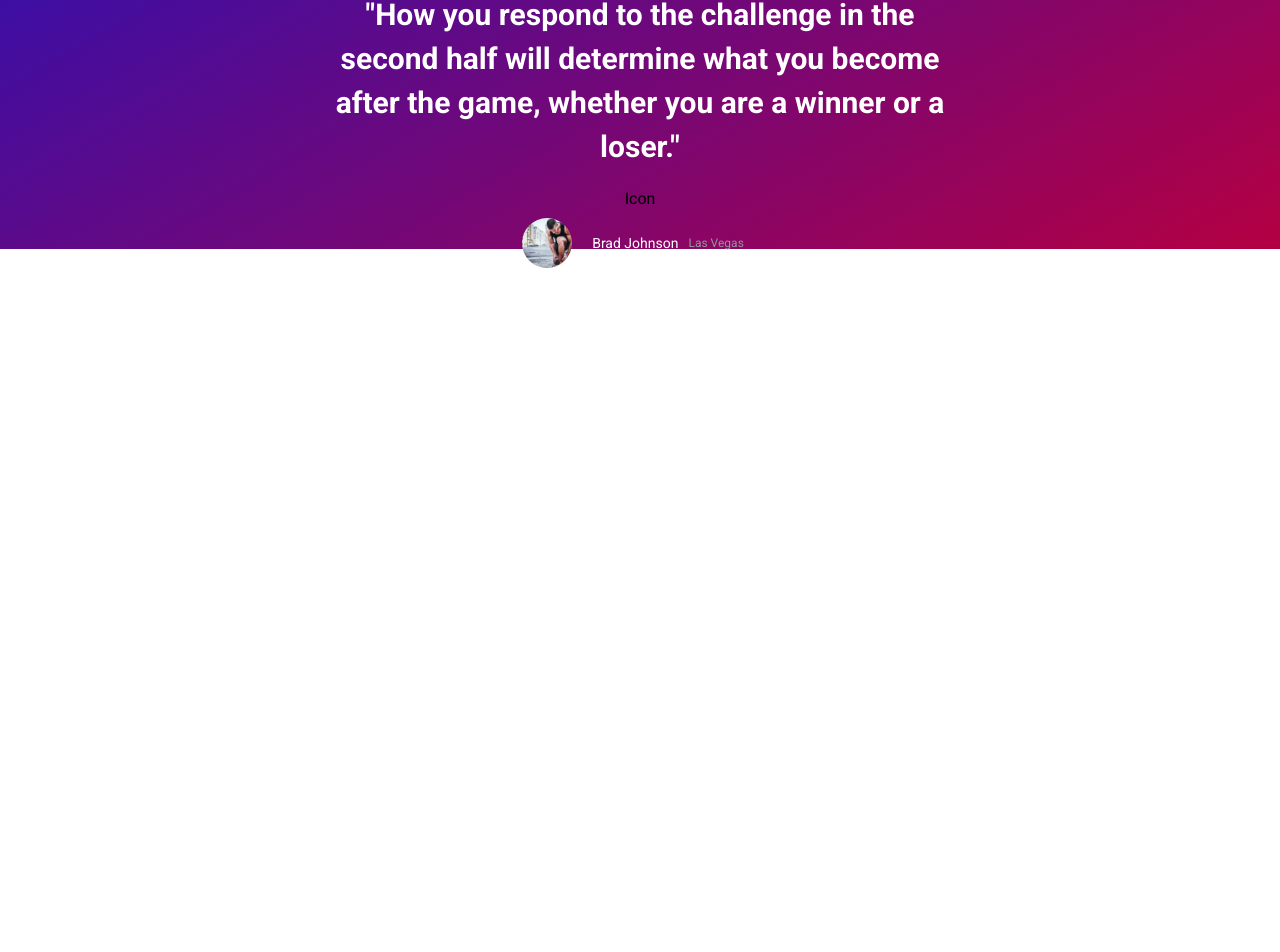
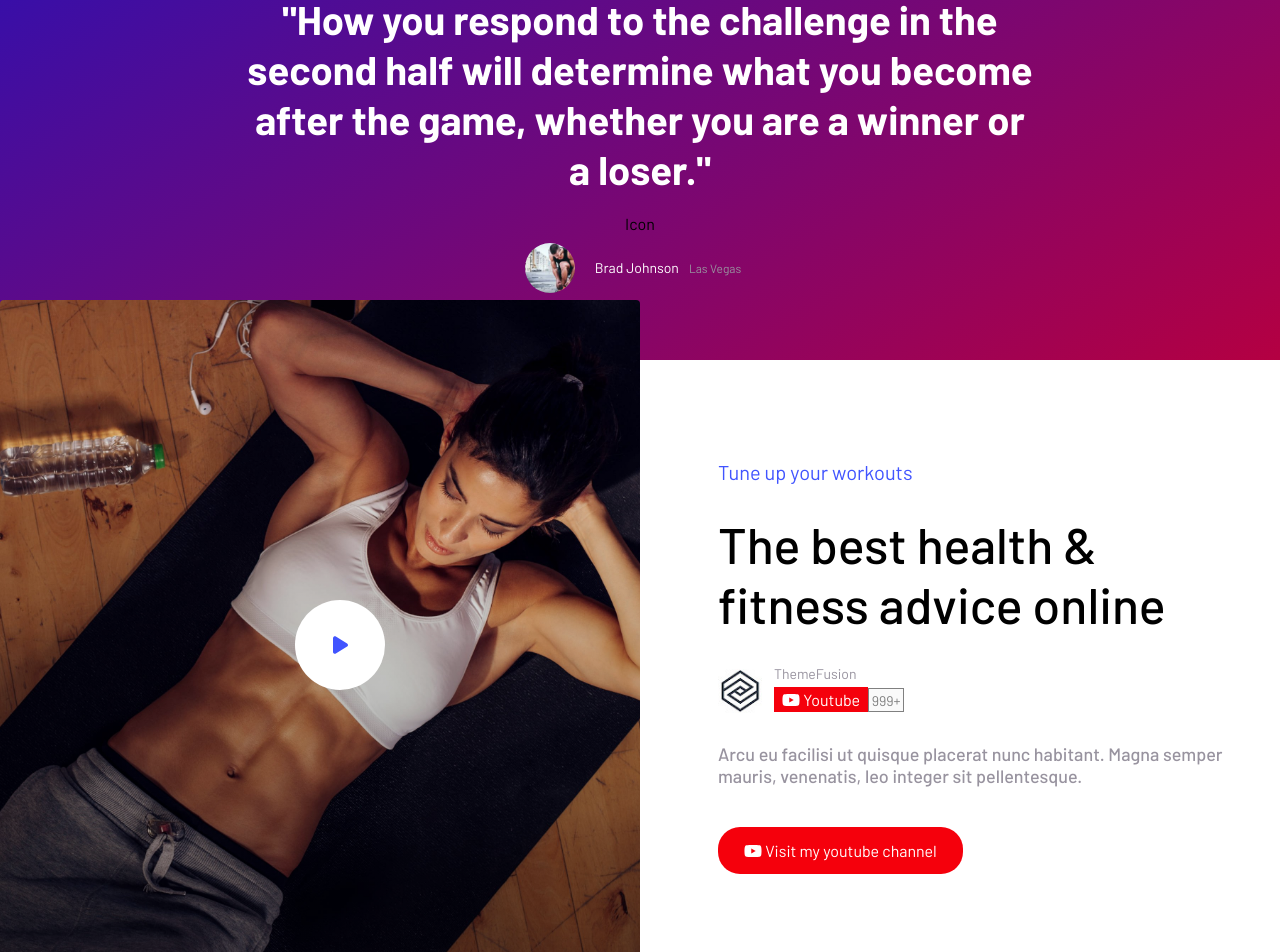
Before and after one commit to Pastafredda/proj-html-vuejs, a Vue app: page / in a window 1280 px wide. Shown: the part 1163-2115 px from the top of the page. Before the commit the page ends 1435 px from the top, so only its background shows below. Built offline with nearby package versions, Linux system fonts and the light colour scheme.

Commit message:
sezione video

```diff
--- a/index.html
+++ b/index.html
@@ -5,7 +5,9 @@
   <meta charset="UTF-8" />
   <link rel="icon" type="image/svg+xml" href="/vite.svg" />
   <meta name="viewport" content="width=device-width, initial-scale=1.0" />
-  <link href="https://fonts.googleapis.com/css2?family=Roboto:wght@300;400;500;700&display=swap" rel="stylesheet">
+  <link rel="preconnect" href="https://fonts.googleapis.com">
+  <link rel="preconnect" href="https://fonts.gstatic.com" crossorigin>
+  <link href="https://fonts.googleapis.com/css2?family=Barlow:wght@300;400;500;700&display=swap" rel="stylesheet">
   <title>Fitness</title>
 </head>
 
--- /dev/null
+++ b/src/components/CardRadius.vue
@@ -0,0 +1,21 @@
+<script>
+export default {
+    name: "CardRadius",
+    props: {
+        details: Object
+    }
+}
+</script>
+<template>
+    <div class="card">
+        <ul>
+            <li id="icon">Icon </li>
+            <li id="title">{{ details.title }}</li>
+            <li>{{ details.subtitle }}</li>
+        </ul>
+    </div>
+</template>
+<style scoped lang="scss">
+@use "../styles/general.scss" as *;
+@use "../styles/variables.scss" as *;
+</style>
--- a/src/components/Jumbo.vue
+++ b/src/components/Jumbo.vue
@@ -1,6 +1,10 @@
 <script>
+import TastoPlay from './TastoPlay.vue'
 export default {
     name: "Jumbo",
+    components: {
+        TastoPlay
+    }
 
 }
 </script>
@@ -18,9 +22,7 @@ export default {
                     <button class="yt"><font-awesome-icon :icon="['fab', 'youtube']" /> Visit my youtube channel</button>
                     <button class="buy">Buy avada today <font-awesome-icon :icon="['fas', 'arrow-right']" /></button>
                 </div>
-                <div class="play">
-                    <font-awesome-icon :icon="['fas', 'play']" />
-                </div>
+                <TastoPlay />
             </div>
         </div>
     </div>
@@ -84,8 +86,6 @@ export default {
 
             .fa-play {
                 font-size: 16px;
-
-
             }
         }
 
--- a/src/components/Main.vue
+++ b/src/components/Main.vue
@@ -1,12 +1,14 @@
 <script>
 import Jumbo from './Jumbo.vue'
 import SectionService from './SectionService.vue'
+import SectionVideo from './SectionVideo.vue'
 
 export default {
     name: "Main",
     components: {
         Jumbo,
-        SectionService
+        SectionService,
+        SectionVideo
     }
 }
 </script>
@@ -14,6 +16,7 @@ export default {
     <main>
         <Jumbo />
         <SectionService />
+        <SectionVideo />
     </main>
 </template>
 <style scoped lang="scss">
--- a/src/components/SectionService.vue
+++ b/src/components/SectionService.vue
@@ -1,6 +1,10 @@
 <script>
+import CardRadius from './CardRadius.vue'
 export default {
     name: "SectionService",
+    components: {
+        CardRadius
+    },
     data() {
         return {
             links: [
@@ -19,7 +23,8 @@ export default {
                 },
             ]
         }
-    }
+    },
+
 
 }
 </script>
@@ -28,17 +33,11 @@ export default {
         <div class="container">
             <div class="service">
                 <div class="cards">
-                    <div class="card" v-for="(link, index) in links" :key="index">
-                        <ul>
-                            <li id="icon">Icon </li>
-                            <li id="title">{{ link.title }}</li>
-                            <li>{{ link.subtitle }}</li>
-                        </ul>
-                    </div>
+                    <CardRadius v-for="(link, index) in links" :key="index" :details="link" />
                 </div>
                 <div class="quotes">
-                    <h2>"How you respond to the challenge in the second half will determine what you become after the game,
-                        whether you are a winner or a loser."</h2>
+                    <h3>"How you respond to the challenge in the second half will determine what you become after the game,
+                        whether you are a winner or a loser."</h3>
                     <span>Icon</span>
                     <div class="profile">
                         <div class="image">
@@ -58,7 +57,7 @@ export default {
 @use "../styles/variables.scss" as *;
 
 section {
-    height: 755px;
+    height: 865px;
     background: linear-gradient(150deg, rgb(0, 21, 214), rgb(180, 0, 66));
 
     .quotes {
@@ -68,12 +67,12 @@ section {
         margin-top: 120px;
 
 
-        h2 {
-            max-width: 60%;
+        h3 {
+            max-width: 77%;
             text-align: center;
             color: white;
-            font-size: 30px;
-            line-height: 44px;
+            font-size: 40px;
+            line-height: 50px;
             margin-bottom: 20px;
         }
 
--- /dev/null
+++ b/src/components/SectionVideo.vue
@@ -0,0 +1,163 @@
+<script>
+import TastoPlay from './TastoPlay.vue'
+import SectionVideoList from './SectionVideoList.vue'
+
+
+export default {
+    name: "SectionVideo",
+    components: {
+        TastoPlay,
+        SectionVideoList
+    }
+
+
+}
+</script>
+<template>
+    <section>
+        <div class="flex">
+            <div class="card">
+                <TastoPlay />
+            </div>
+            <div class="card2">
+                <span>Tune up your workouts</span>
+                <p>The best health & fitness advice online</p>
+                <div class="yt-channel">
+                    <div class="logo">
+                        <img src="../assets/img/unnamed.jpg" alt="">
+                    </div>
+                    <ul>
+                        <li id="nome-canale">ThemeFusion</li>
+                        <li><font-awesome-icon :icon="['fab', 'youtube']" /> Youtube</li>
+                    </ul>
+                    <span class="iscritti">999+</span>
+                </div>
+                <p>Arcu eu facilisi ut quisque placerat nunc habitant. Magna semper mauris, venenatis, leo integer sit
+                    pellentesque.</p>
+                <button class="yt"><font-awesome-icon :icon="['fab', 'youtube']" /> Visit my youtube channel</button>
+            </div>
+        </div>
+
+
+    </section>
+</template>
+<style scoped lang="scss">
+@use "../styles/general.scss" as *;
+@use "../styles/variables.scss" as *;
+
+section {
+    height: 1000px;
+
+    .card {
+        width: 50%;
+        margin-top: -60px;
+        height: 710px;
+        padding-top: 300px;
+        padding-left: 40px;
+        background-image: linear-gradient(5deg, rgba(0, 0, 0, 0.407), rgba(3, 4, 15, 0)), url(../assets/img/service15-2x.jpg);
+        background-repeat: no-repeat;
+        background-size: cover;
+        background-position: center;
+        border-radius: 4px 4px 40px 4px;
+        transition: all 0.5s ease;
+        cursor: pointer;
+        display: flex;
+        justify-content: center;
+
+        .play {
+            color: $color-blue;
+            background-color: white;
+            width: 90px;
+            height: 90px;
+            display: flex;
+            align-items: center;
+            justify-content: center;
+            border-radius: 50%;
+            cursor: pointer;
+            font-size: 20px;
+
+            &:hover {
+                color: $color-red;
+            }
+        }
+
+    }
+
+    .flex {
+        display: flex;
+        justify-content: space-between;
+
+        .card2 {
+            width: 40%;
+            margin-right: 50px;
+            margin-top: 100px;
+
+            span {
+                color: $color-blue;
+                font-size: 20px;
+            }
+
+            p {
+                font-size: 50px;
+                font-weight: 500;
+                margin: 30px 0;
+
+                &:nth-child(4) {
+                    font-size: 18px;
+                    color: $color-gray;
+                }
+            }
+
+            .yt-channel {
+                display: flex;
+                align-items: center;
+            }
+
+            #nome-canale {
+                font-size: 14px;
+                color: $color-gray;
+            }
+
+            .logo {
+                width: 44px;
+                height: 44px;
+                margin-top: 5px;
+                margin-right: 12px;
+            }
+
+            li {
+
+                &:last-child {
+                    margin-top: 5px;
+                    color: white;
+                    background-color: #f5000c;
+                    font-size: 16px;
+                    padding: 3px 8px;
+                }
+            }
+
+            .iscritti {
+                color: gray;
+                font-size: 14px;
+                margin-top: 23px;
+                border: 1px solid gray;
+                background-color: #fafafa;
+                padding: 2.5px;
+            }
+
+
+            button {
+                color: white;
+                background-color: #f5000c;
+                border: none;
+                padding: 14px 26px;
+                border-radius: 22px;
+                font-size: 16px;
+                cursor: pointer;
+                margin-top: 10px;
+            }
+        }
+
+    }
+}
+</style>
--- /dev/null
+++ b/src/components/SectionVideoList.vue
@@ -0,0 +1,12 @@
+<script>
+
+export default {
+    name: "SectionVideoList",
+
+}
+</script>
+<template></template>
+<style scoped lang="scss">
+@use "../styles/general.scss" as *;
+@use "../styles/variables.scss" as *;
+</style>
--- /dev/null
+++ b/src/components/TastoPlay.vue
@@ -0,0 +1,15 @@
+<script>
+export default {
+    name: "TastoPlay",
+
+}
+</script>
+<template>
+    <div class="play">
+        <font-awesome-icon :icon="['fas', 'play']" />
+    </div>
+</template>
+<style scoped lang="scss">
+@use "../styles/general.scss" as *;
+@use "../styles/variables.scss" as *;
+</style>
--- a/src/styles/general.scss
+++ b/src/styles/general.scss
@@ -2,7 +2,7 @@
     padding: 0;
     margin: 0;
     box-sizing: border-box;
-    font-family: 'Roboto', sans-serif;
+    font-family: 'Barlow', sans-serif;
 }
 
 .container {
@@ -21,3 +21,8 @@ li {
 .active {
     color: white;
 }
+
+img {
+    max-width: 100%;
+    max-height: 100%;
+}
```
Also changed, not shown: src/assets/img/unnamed.jpg (added).
